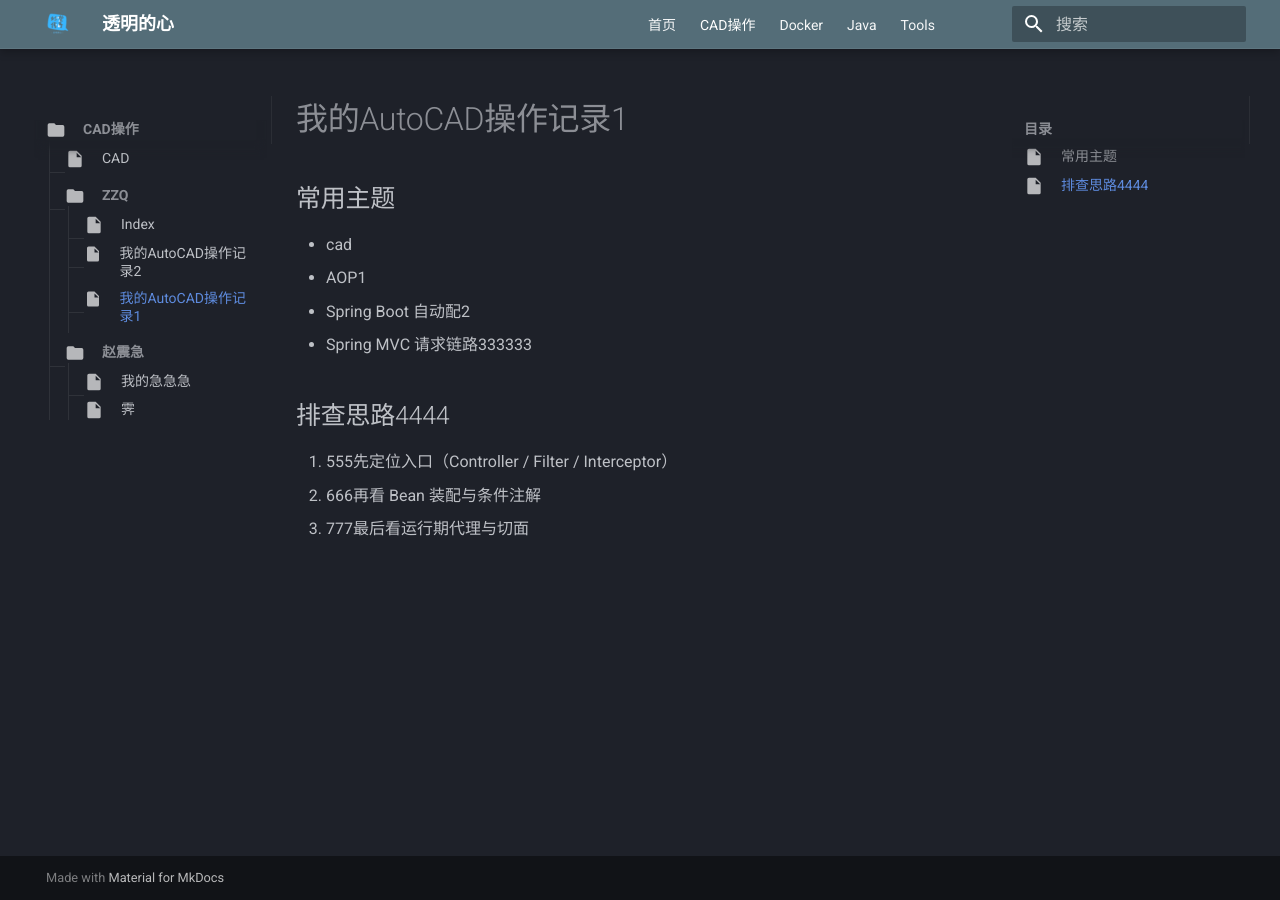
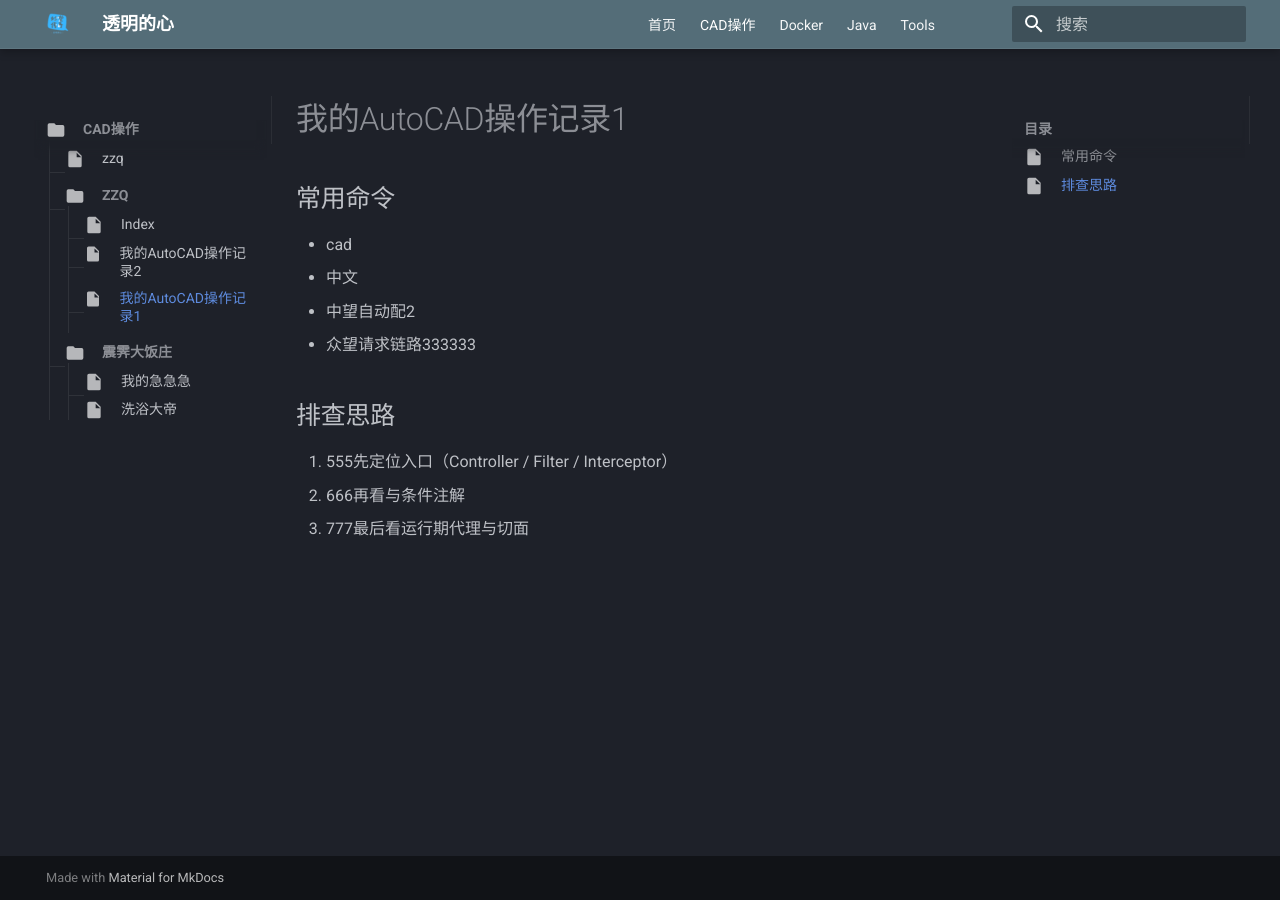
Before and after one commit to wq0713/wq0713.github.io, an MkDocs documentation site: the page built from docs/CAD操作/ZZQ/我的AutoCAD操作记录.md, in a window 1280 px wide. Built offline with MkDocs 1.6.1 and Material for MkDocs 9.7.7, drawn with Linux system fonts in a browser that asks for light colours.

Commit message:
修改了cad的目录下面的文件2

```diff
--- a/docs/CAD操作/ZZQ/我的AutoCAD操作记录.md
+++ b/docs/CAD操作/ZZQ/我的AutoCAD操作记录.md
@@ -1,14 +1,14 @@
 # 我的AutoCAD操作记录1
 
-## 常用主题
+## 常用命令
 
 - cad
-- AOP1
-- Spring Boot 自动配2
-- Spring MVC 请求链路333333
+- 中文
+- 中望自动配2
+- 众望请求链路333333
 
-## 排查思路4444
+## 排查思路
 
 1. 555先定位入口（Controller / Filter / Interceptor）
-2. 666再看 Bean 装配与条件注解
+2. 666再看与条件注解
 3. 777最后看运行期代理与切面
--- a/docs/CAD操作/赵震急/霁霁.md
+++ b/docs/CAD操作/震霁大饭庄/霁霁.md
@@ -1,3 +1,3 @@
-# 霁
+# 洗浴大帝
 啊大苏打
 士大夫
```
Also changed, not shown: docs/CAD操作/ZZQ/index.md (+6 -0 lines), docs/CAD操作/index.md (+2 -2 lines), docs/index.md (+2 -0 lines), docs/CAD操作/震霁大饭庄/index.md (renamed from docs/CAD操作/赵震急/index.md).
